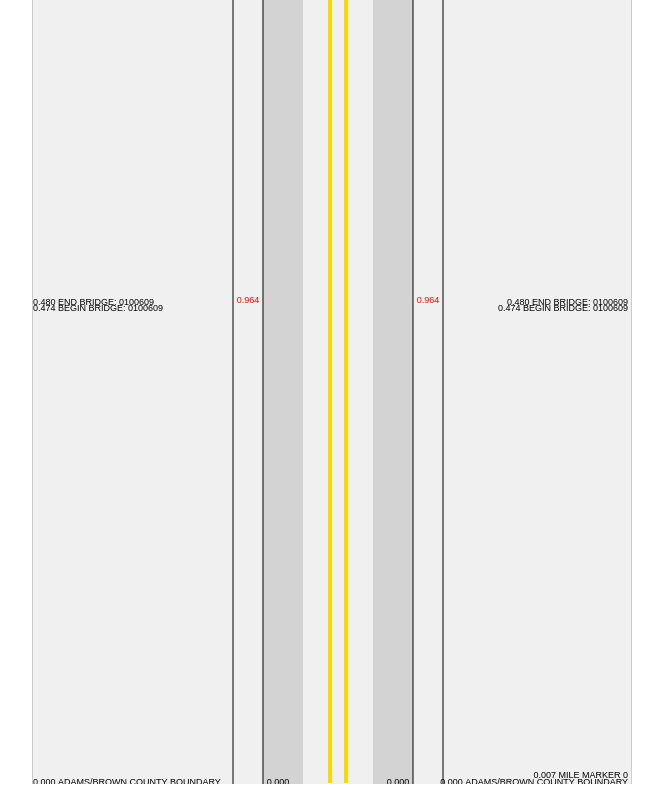
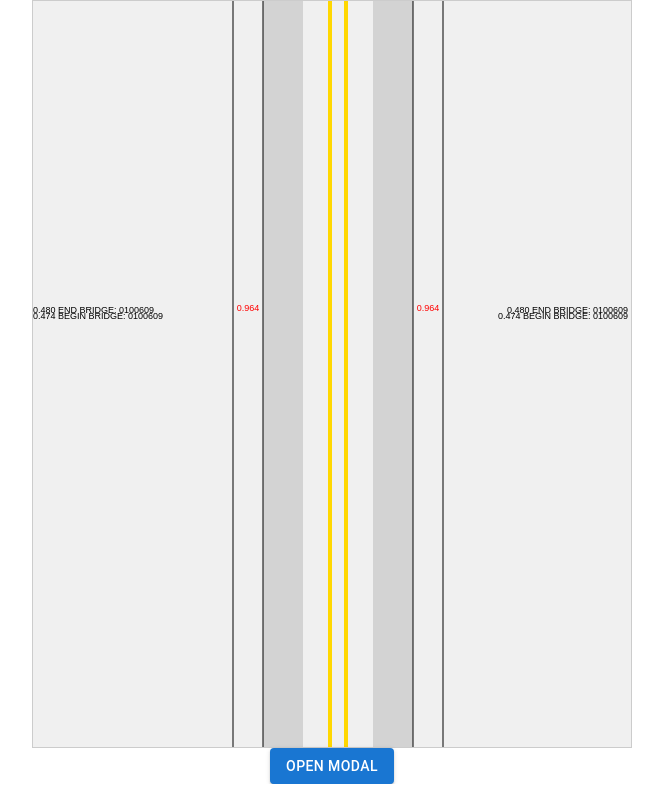
Before and after one commit to babasahebshaik/mmexpress-canvas, a Next.js app: page / in a window 1280 px wide. Shown: the whole page, without its empty margins (308-971 px from the left). Built offline with nearby package versions, Linux system fonts and the light colour scheme.

Commit message:
code refinement

```diff
--- a/components/Canva.tsx
+++ b/components/Canva.tsx
@@ -1,15 +1,18 @@
-import { useMemo } from "react";
+import { useMemo, useState } from "react";
 import { CanvasScrollInteraction } from "./CanvasScroll";
 import { data } from "./data.js";
 import { processZones } from "./helperFunction";
+import MilePointModal from "./MilePointModal";
 
-// per pixel * per mile point in canvas window
+// Per pixel * per mile point in canvas window
 const canvasScale = 1 * 1000;
 
 export function Canva() {
+  const [milePointSearch, setMilePointSearch] = useState("");
+  const [searchKey, setSearchKey] = useState(0); // Key to force re-render
   const { controlsArr, npZonesArr } = data;
 
-  // genrate passzone
+  // Generate passzone
   // eslint-disable-next-line @typescript-eslint/no-explicit-any
   const resultPassZone = processZones(npZonesArr as any);
 
@@ -19,13 +22,16 @@ export function Canva() {
     );
   }, [controlsArr]);
 
-  // Calculate canvaspageShift based on the first control point's log_point
+  // Calculate canvasPageShift based on the first control point's log_point or search input
   const canvaspageShift = useMemo(() => {
     if (sortedControlsArr.length === 0) return 790; // Default shift if no control points
-    const firstLogPoint = Number(sortedControlsArr[0].log_point);
+    const firstLogPoint = milePointSearch
+      ? Number(milePointSearch)
+      : Number(sortedControlsArr[0].log_point);
     return Math.round(firstLogPoint * canvasScale) + 790;
-  }, [sortedControlsArr]);
+  }, [sortedControlsArr, milePointSearch]);
 
+  // Calculate positions for control points
   const cpArr = useMemo(() => {
     return sortedControlsArr.map((item) => {
       const positionY =
@@ -35,8 +41,9 @@ export function Canva() {
         item: item,
       };
     });
-  }, [sortedControlsArr]);
+  }, [sortedControlsArr, canvaspageShift]);
 
+  // Group control points by positionY
   const groupedByPositionYArray = useMemo(() => {
     const map = new Map();
     cpArr.forEach(({ positionY, item }) => {
@@ -48,6 +55,7 @@ export function Canva() {
     return Array.from(map.values());
   }, [cpArr]);
 
+  // Filter and process recommended zones
   const recommendedZones = useMemo(() => {
     let zones = npZonesArr[0].children.filter(
       (zone) => zone.study_type === "Recommended"
@@ -63,6 +71,7 @@ export function Canva() {
     return zones;
   }, [npZonesArr, resultPassZone]);
 
+  // Calculate positions for recommended zones
   const recArr = useMemo(() => {
     return recommendedZones.map((item) => {
       const positionYBegin =
@@ -75,22 +84,66 @@ export function Canva() {
         item: item,
       };
     });
-  }, [recommendedZones]);
+  }, [recommendedZones, canvaspageShift]);
+
+  // Handle the search input and force re-render
+  const handleSearch = () => {
+    if (!milePointSearch || isNaN(Number(milePointSearch))) {
+      alert("Please enter a valid mile point.");
+      return;
+    }
+    setSearchKey((prevKey) => prevKey + 1); // Increment key to trigger re-render
+  };
 
   return (
     <div
+      key={searchKey} // Force re-render of the entire component
       className="App"
       style={{
         display: "flex",
         justifyContent: "center",
         alignItems: "center",
         height: "98vh",
+        flexDirection: "column",
       }}
     >
+      {/* <div style={{ marginBottom: "10px" }}>
+        <input
+          type="text"
+          value={milePointSearch}
+          onChange={(e) => setMilePointSearch(e.target.value)}
+          placeholder="Enter mile point"
+          style={{
+            padding: "8px",
+            border: "1px solid #ccc",
+            borderRadius: "4px",
+            marginRight: "10px",
+          }}
+        />
+        <button
+          onClick={handleSearch}
+          style={{
+            padding: "8px 12px",
+            backgroundColor: "#007BFF",
+            color: "#fff",
+            border: "none",
+            borderRadius: "4px",
+            cursor: "pointer",
+          }}
+        >
+          Search
+        </button>
+      </div> */}
+
       <CanvasScrollInteraction
         cpArr={groupedByPositionYArray}
         recArr={recArr}
       />
+      <MilePointModal
+        milePointSearch={milePointSearch}
+        setMilePointSearch={setMilePointSearch}
+        handleSearch={handleSearch}
+      />
     </div>
   );
 }
--- /dev/null
+++ b/components/MilePointModal.tsx
@@ -0,0 +1,60 @@
+import React, { useState } from 'react';
+import { Modal, Box, Button, TextField } from '@mui/material';
+
+interface MilePointModalProps {
+  milePointSearch: string;
+  setMilePointSearch: (value: string) => void;
+  handleSearch: () => void;
+}
+
+const MilePointModal: React.FC<MilePointModalProps> = ({
+  milePointSearch,
+  setMilePointSearch,
+  handleSearch,
+}) => {
+  const [open, setOpen] = useState(false);
+
+  const handleOpen = () => setOpen(true);
+  const handleClose = () => setOpen(false);
+
+  const handleSearchAndClose = () => {
+    handleSearch();
+    handleClose();
+  };
+
+  return (
+    <div>
+      <Button variant="contained" color="primary" onClick={handleOpen}>
+        Open Modal
+      </Button>
+      <Modal open={open} onClose={handleClose}>
+        <Box
+          sx={{
+            position: 'absolute',
+            top: '50%',
+            left: '50%',
+            transform: 'translate(-50%, -50%)',
+            width: 400,
+            bgcolor: 'background.paper',
+            border: '2px solid #000',
+            boxShadow: 24,
+            p: 4,
+          }}
+        >
+          <h2>Enter Mile Point</h2>
+          <TextField
+            label="Mile Point"
+            value={milePointSearch}
+            onChange={(e) => setMilePointSearch(e.target.value)}
+            fullWidth
+          />
+          <Button variant="contained" color="primary" onClick={handleSearchAndClose}>
+            Search
+          </Button>
+        </Box>
+      </Modal>
+    </div>
+  );
+};
+
+export default MilePointModal;
```
Also changed, not shown: components/CanvasScroll.tsx (+7 -0 lines).
